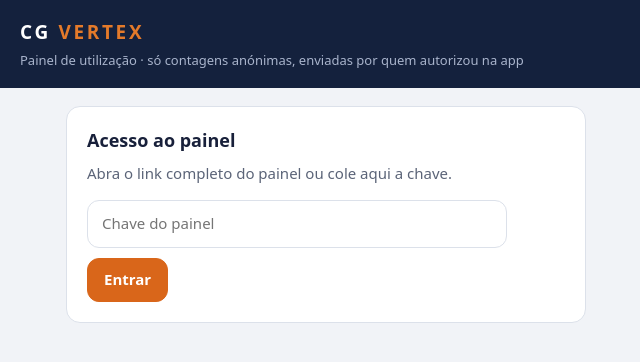
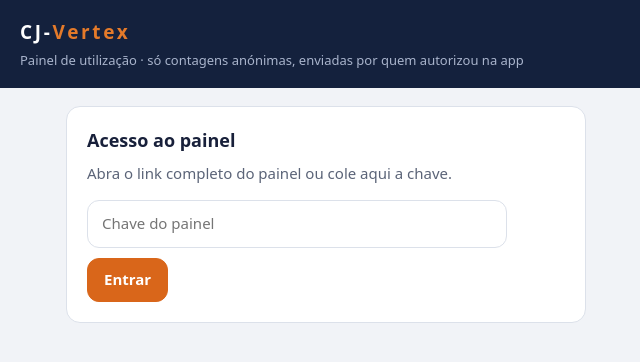
Before and after one commit to crmsgomes-hue/cg-vertex, a plain HTML site: page painel.html in a window 1280 px wide. Shown: the full height of the page, 0-640 px from the left. Drawn offline with Linux system fonts and the light colour scheme.

Commit message:
CJ-Vertex: novo nome [skip ci]

```diff
--- a/painel.html
+++ b/painel.html
@@ -4,7 +4,7 @@
 <meta charset="utf-8">
 <meta name="viewport" content="width=device-width, initial-scale=1, viewport-fit=cover">
 <meta name="robots" content="noindex, nofollow">
-<title>CG VERTEX — Painel de utilização</title>
+<title>CJ-Vertex — Painel de utilização</title>
 <link rel="icon" href="icon-192.png">
 <style>
 :root{--bg:#F1F3F7;--card:#fff;--text:#18203A;--muted:#5B6478;--line:#DCE1EA;--navy:#14213D;--accent:#D9661A;--ok:#1D7A63;--ok-soft:#DDF1EA;--crit:#C62828;--crit-soft:#FBE4E4;--att:#8A6D00;--att-soft:#FAF3D2;color-scheme:light;box-sizing:border-box}
@@ -30,7 +30,7 @@ tbody tr.dev:nth-child(4n+1) td{background:transparent}tr.dev{cursor:pointer}tr.
 </style>
 </head>
 <body>
-<header><div class="brand">CG <span>VERTEX</span></div><p>Painel de utilização · só contagens anónimas, enviadas por quem autorizou na app</p></header>
+<header><div class="brand">CJ-<span>Vertex</span></div><p>Painel de utilização · só contagens anónimas, enviadas por quem autorizou na app</p></header>
 <main id="app"></main>
 <script>
 const URL_='https://mnbtfatkdllhsekmnpzk.supabase.co/functions/v1/cgvertex-telemetry';
```
